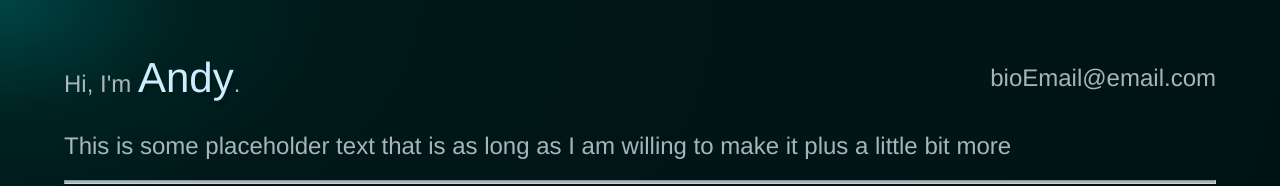
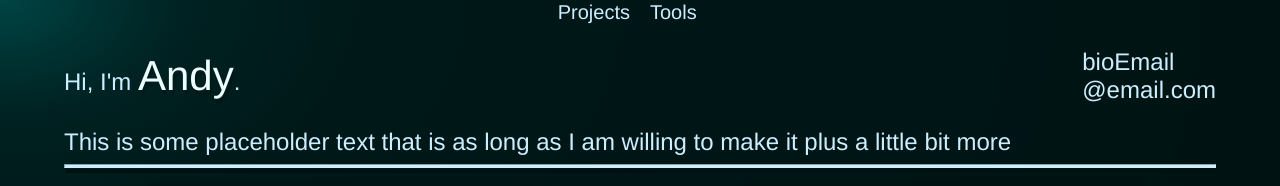
Before and after one commit to wandy0394/wandy0394.github.io, a React (Create React App) app in the folder portfolio/: page / in a window 1280 px wide. Shown: the top 186 px of the page. Built offline with nearby package versions, Linux system fonts and the light colour scheme; grey boxes are pictures that could not be loaded.

Commit message:
removed blurb from bio if screen is too small. added nav bar

```diff
--- a/portfolio/src/App.js
+++ b/portfolio/src/App.js
@@ -7,16 +7,14 @@ function App() {
   return (
     <div className="App">
       <div className='background-blur'></div>
-      <div className='titlebar-contact'>
-        <div className='my-email'>
-          <p className='label-email'>email@email.com</p>
-        </div>
-      </div>
-
+      <nav>
+        <a href='#' className='nav-link left active'>Projects</a>
+        <a href='#' className='nav-link right'>Tools</a>
+      </nav>
       <div className='bio'>
         <div className='bio-header'>
-        <div className='bio-greeting'>Hi, I'm <p className='bio-name'>Andy</p>.</div>
-        <div className='bio-email'><p>bioEmail@email.com</p></div>
+          <div className='bio-greeting'>Hi, I'm <p className='bio-name'>Andy</p>.</div>
+          <div className='bio-email'><p>bioEmail<br></br>@email.com</p></div>
         </div>
         <div className='bio-blurb'>
           <p className='bio-narrow'>These are my projects.</p>
--- a/portfolio/src/AppVariant.css
+++ b/portfolio/src/AppVariant.css
@@ -1,14 +1,17 @@
 :root {
     --project-background-color:#203333;
     --common-width: 90%;
-    --basic-text: rgba(210, 220, 230, 0.8);
-    --bright-text: #CCEEFF;
+    /* --basic-text: rgba(210, 220, 230, 0.8);
+    --bright-text: #CCEEFF; */
+    --basic-text:#CCEEFF;
+    --bright-text: #EEFFFF;
     --common-row-gap: 20px;
     --sample-image: url('https://images.unsplash.com/photo-1606503153255-59d8b8b82176?ixlib=rb-4.0.3&ixid=MnwxMjA3fDB8MHxwaG90by1wYWdlfHx8fGVufDB8fHx8&auto=format&fit=crop&w=1170&q=80');
     --font-h1: 175%;
     --font-h2: 150%;
     --font-body: 125%;
-    --font-sub: 100%;
+    --font-normal: 100%;
+    --font-sub: 85%;
     --column-width: 400px;
     --common-border-radius: 12px;
   }
@@ -57,7 +60,7 @@
   font-size:var(--font-h2);
   display:none;
 }
-  .titlebar-contact, .project-list, .bio {
+nav, .project-list, .bio {
     width:var(--common-width);
     margin-left: auto;
     margin-right: auto;
@@ -65,8 +68,26 @@
     left:0;
   }
 
-  .titlebar-contact {
-    height: 5vh;
+nav {
+  height: 3vh;
+  display:flex;
+  align-items: center;
+  font-size:var(--font-body);
+  /* border:solid; */
+}
+.nav-link {
+  /* border:solid; */
+  width:50%;
+  text-decoration: none;
+  color:#CCEEFF;
+  padding-left: 10px;
+  padding-right: 10px;
+}
+.left {
+  text-align: right;
+}
+.nav-link:hover {
+  text-decoration: underline;
 }
 
 
@@ -80,12 +101,13 @@
 .bio-header {
   display:flex;
   align-items: center;
-    position:absolute;
-    width:var(--common-width);
+  width:100%;
   font-size:var(--font-h2);
+  grid-area:  1 / 1 / span 1 / span 2;
 }
 .bio-greeting{
   width:70%;
+  /* border:solid; */
 }
 .bio-name {
   display:inline;
@@ -98,20 +120,18 @@
   align-items: center;
   flex-direction: row-reverse;
   width:30%;
+  margin:0;
+  padding:0;
 }
 
 .bio-blurb {
   grid-area: 2 / 1 / span 1 / span 2;
-    position:relative;
   font-size:var(--font-h2);
 }
 .bio-wide, .bio-narrow {
-    position:absolute;
   overflow-wrap: break-word;
   margin:0;
   height:100%;
-    display:flex;
-    align-items: flex-end;
 }
 .bio-narrow {
   display:none;
@@ -217,16 +237,11 @@
   display:inline-block;
 }
 @media only screen and (max-width:600px) {
-    .label-email {
-      display:inline;
+  .bio-wide {
+    display:none;
   }
-
-    .bio-narrow {
-      display:flex;
-      align-items: flex-end;
-    }
-    .bio-wide, .bio-email {
-      display:none;
+  .bio-email {
+    font-size: var(--font-sub);
   }
   .bio-greeting {
     grid-area: 1 / 1 / span 1 / span 2;
```
Lines whose indentation alone changed are shown as unchanged.
